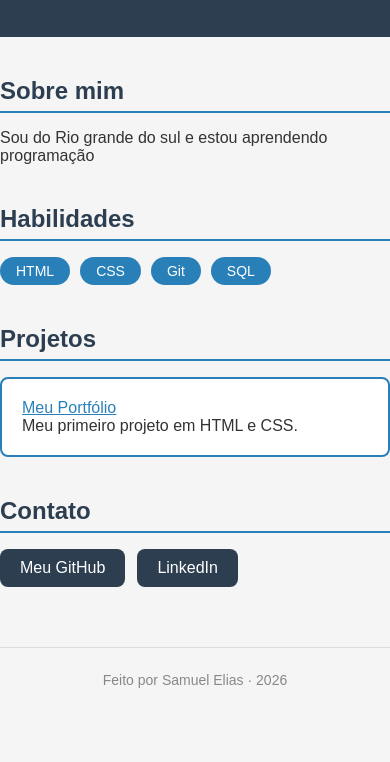
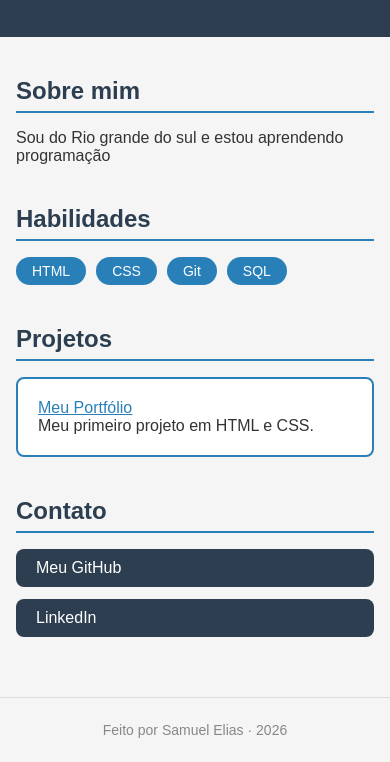
Before and after one commit to DevEliaas/meu-portfolio, a plain HTML site: page index.html in a window 390 px wide. Shown: the part 228-990 px from the top of the page. Before the commit the page ends 940 px from the top, so only its background shows below. Drawn offline with Linux system fonts and the light colour scheme.

Commit message:
feat: adiciona responsividadeṕara telas pequenas

```diff
--- a/style.css
+++ b/style.css
@@ -125,3 +125,17 @@ footer {
   color: #888;
   font-size: 14px;
 }
+
+@media (max-width: 600px) {
+  main {
+    padding: 0 16px;
+  }
+}
+
+.habilidades-lista {
+  flex-wrap: wrap;
+}
+
+.contato-lista {
+  flex-direction: column;
+}
```
